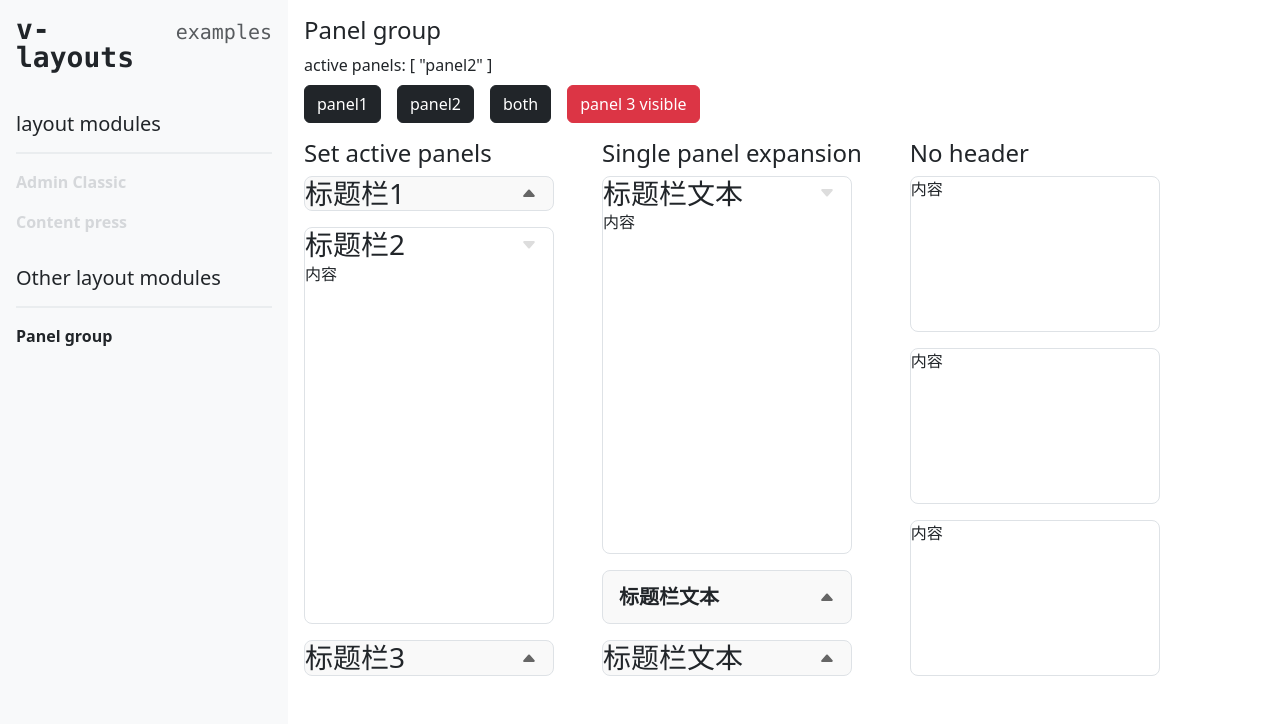
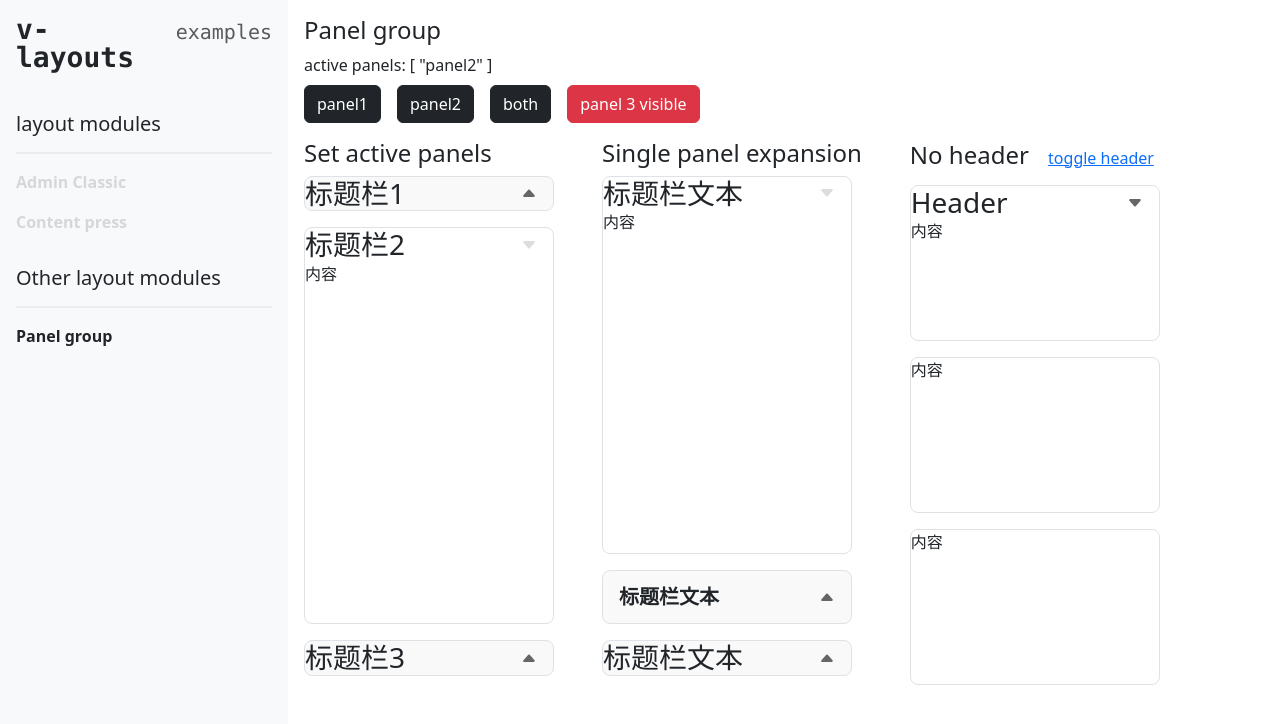
Before and after one commit to TerryZ/v-layouts, a Vue app: page /#/panel-group in a window 1280 px wide. Shown: the top 724 px of the page. Built offline with nearby package versions, Linux system fonts and the light colour scheme.

Commit message:
feat: panel item 头部条件渲染响应插槽内容

```diff
--- a/examples/ExamplePanelGroup.vue
+++ b/examples/ExamplePanelGroup.vue
@@ -135,7 +135,16 @@
       </div>
 
       <div class="">
-        <h4>No header</h4>
+        <h4>
+          No header
+          <button
+            type="button"
+            class="btn btn-link"
+            @click="header = !header"
+          >
+            toggle header
+          </button>
+        </h4>
         <div
           class=""
           style="width: 250px;height: 500px;"
@@ -145,6 +154,14 @@
               name="panel1"
               class="border"
             >
+              <template
+                #header
+                v-if="header"
+              >
+                <h3 class="m-0">
+                  Header
+                </h3>
+              </template>
               <div>内容</div>
             </PanelItem>
             <PanelItem
@@ -176,4 +193,5 @@ import {
 
 const activeItems = ref(['panel2'])
 const panel3Visible = ref(true)
+const header = ref(true)
 </script>
--- a/src/modules/panel-group/PanelItem.vue
+++ b/src/modules/panel-group/PanelItem.vue
@@ -1,9 +1,8 @@
 <template>
   <div :class="['panel-item', { 'panel-item--collapsed': panel.collapse }]">
-    <!-- Panel header -->
     <div
       class="panel-item__header"
-      v-if="hasHeader"
+      v-if="$slots.header"
     >
       <slot
         name="header"
@@ -19,7 +18,6 @@
       />
     </div>
 
-    <!-- Panel body -->
     <div
       v-if="bodyIf"
       v-show="bodyShow"
@@ -31,7 +29,7 @@
 </template>
 
 <script setup>
-import { computed, inject, onUnmounted, useSlots } from 'vue'
+import { computed, inject, onUnmounted } from 'vue'
 
 import PanelSwitcher from './PanelSwitcher.vue'
 
@@ -44,11 +42,9 @@ const props = defineProps({
   destroyOnCollapse: { type: Boolean, default: false }
 })
 const emit = defineEmits(['change'])
-const slots = useSlots()
 
 const { createPanel } = inject(panelGroupInjectKey)
 const { panel, switcherDisabled, destroy, setCollapse } = createPanel(props.name)
-const hasHeader = computed(() => !!slots.header)
 
 const bodyIf = computed(() => (
   props.destroyOnCollapse ? !panel.value.collapse : true
--- a/src/modules/panel-group/panel-group.js
+++ b/src/modules/panel-group/panel-group.js
@@ -9,7 +9,6 @@ export function usePanelGroup (props, emit) {
   let sequence = 0
 
   const openedPanels = computed(() => panels.value.filter(panel => !panel.collapse))
-  const openedPanelCount = computed(() => openedPanels.value.length)
   const groupStyles = computed(() => ({
     width: cssValue(props.width),
     height: cssValue(props.height),
@@ -26,7 +25,7 @@ export function usePanelGroup (props, emit) {
     }
   })
 
-  function createPanel (name) {
+  const createPanel = name => {
     const id = ++sequence // increment
     const collapse = !!(!props.modelValue && !props.accordion && panels.value.length)
 
@@ -37,12 +36,12 @@ export function usePanelGroup (props, emit) {
     return {
       panel,
       switcherDisabled: computed(() => (
-        openedPanelCount.value === 1 && !panel.value.collapse
+        openedPanels.value.length === 1 && !panel.value.collapse
       )),
       destroy: () => (
         panels.value = panels.value.filter(panel => panel.id !== id)
       ),
-      setCollapse: (val) => {
+      setCollapse: val => {
         const panel = panels.value.find(panel => panel.id === id)
         // close all panels
         if (!props.accordion) {
```
